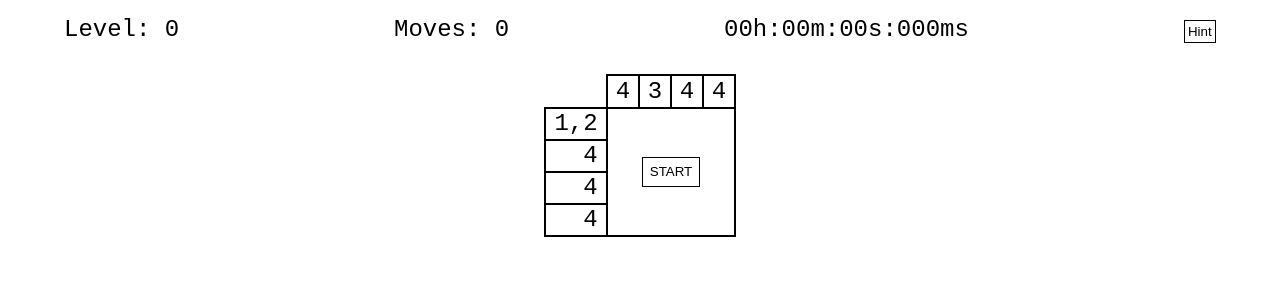
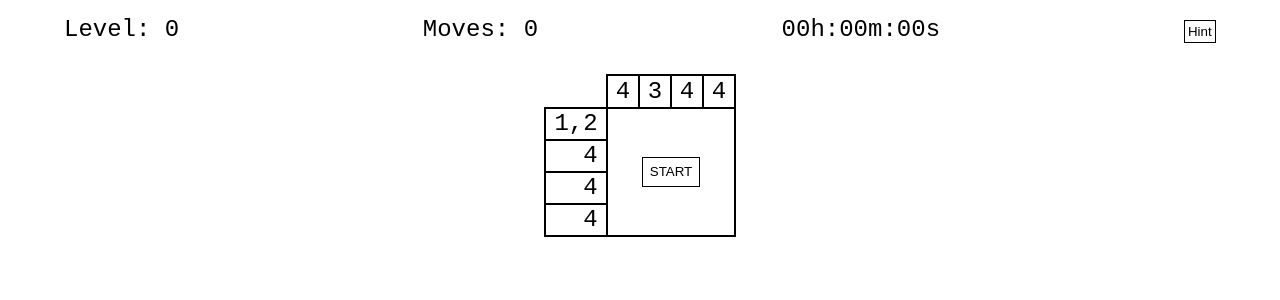
Before and after one commit to mike-shields-dev/nonograms, a React (Vite) app: page / in a window 1280 px wide. Shown: the top 300 px of the page. Built offline with nearby package versions, Linux system fonts and the light colour scheme.

Commit message:
refactor/test: Refactor TimeDisplay component & tests to make test more comprehensive

```diff
--- a/src/components/TimeDisplay/TimeDisplay.tsx
+++ b/src/components/TimeDisplay/TimeDisplay.tsx
@@ -1,25 +1,72 @@
 interface Props {
   durationMs?: number;
+  showMilliseconds?: boolean;
 }
 
-export default function TimeDisplay({ durationMs }: Props) {
-  if (!durationMs && durationMs !== 0) return null;
+export default function TimeDisplay({
+  durationMs,
+  showMilliseconds = false,
+}: Props) {
+  const [hours, minutes, seconds, milliseconds] = [
+    {
+      name: "hours",
+      value: 0,
+      pad: {
+        length: 2,
+        char: "0",
+      },
+      units: "h",
+    },
+    {
+      name: "minutes",
+      value: 0,
+      pad: {
+        length: 2,
+        char: "0",
+      },
+      units: "m",
+    },
+    {
+      name: "seconds",
+      value: 0,
+      pad: {
+        length: 2,
+        char: "0",
+      },
+      units: "s",
+    },
+    {
+      name: "milliseconds",
+      value: 0,
+      pad: {
+        length: 3,
+        char: "0",
+      },
+      units: "ms",
+    },
+  ];
 
-  const HH = Math.floor((durationMs / 1000 / 3600) % 24);
-  const MM = Math.floor((durationMs / 1000 / 60) % 60);
-  const SS = Math.floor((durationMs / 1000) % 60);
-  const ms = Math.floor(durationMs % 1000);
+  if (typeof durationMs === "number") {
+    hours.value = Math.floor((durationMs / 1000 / 3600) % 24);
+    minutes.value = Math.floor((durationMs / 1000 / 60) % 60);
+    seconds.value = Math.floor((durationMs / 1000) % 60);
+    milliseconds.value = showMilliseconds ? durationMs % 1000 : 0;
+  }
 
-  const units = ["h", "m", "s", "ms"];
-
-  const formattedTime = [HH, MM, SS, ms]
-    .map((values, i) =>
-      values
-        .toString()
-        .concat(units[i])
-        .padStart(units[i] !== "ms" ? 3 : 5, "0")
-    )
-    .join(":");
-
-  return <span>{formattedTime}</span>;
+  return (
+    <span>
+      {(showMilliseconds
+        ? [hours, minutes, seconds, milliseconds]
+        : [hours, minutes, seconds]
+      ).map(({ value, name, units, pad: { length, char } }, i, array) => (
+        <span key={`time-display-${name}`}>
+          <span data-testid={`time-display-${name}`}>
+            {`${value}`.padStart(length, char)}
+          </span>
+          <span>{units}</span>
+          {i < array.length - 1 && <span>:</span>}
+        </span>
+      ))}
+    </span>
+  );
 }
```
Also changed, not shown: 2 other files (tests, documents, lock files or other folders).
